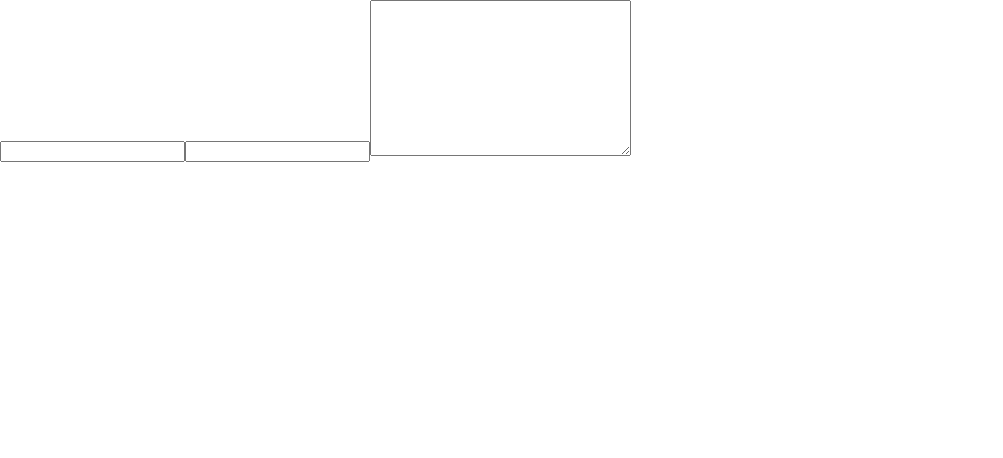
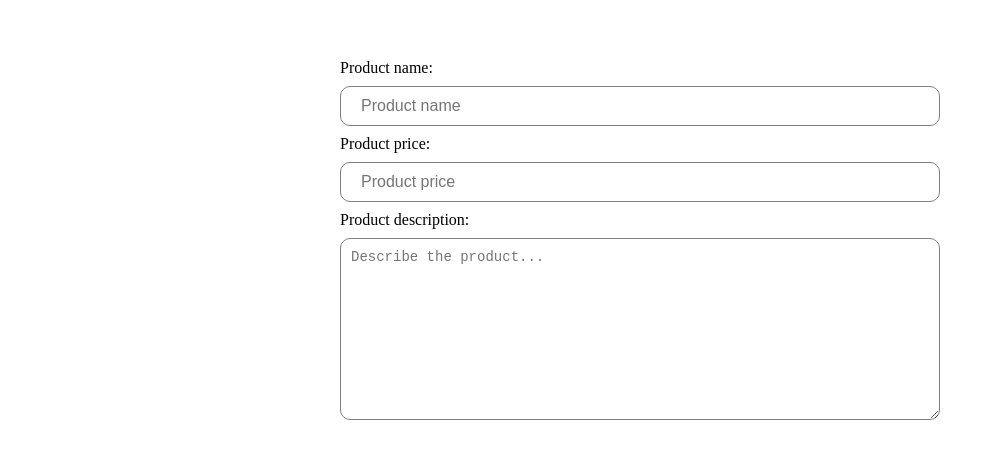
Before and after one commit to andreamasselot/gestion-de-stock, a React (Create React App) app: page / in a window 1280 px wide. Shown: the top 458 px of the page, without its empty margins (0-1003 px from the left). Built offline with nearby package versions, Linux system fonts and the light colour scheme.

Commit message:
formulaire

```diff
--- a/src/App.css
+++ b/src/App.css
@@ -1,38 +1,30 @@
-.App {
-  text-align: center;
+.container {
+  max-width: 1200px;
+  margin: auto;
+  height: 100vh;
 }
-
-.App-logo {
-  height: 40vmin;
-  pointer-events: none;
-}
-
-@media (prefers-reduced-motion: no-preference) {
-  .App-logo {
-    animation: App-logo-spin infinite 20s linear;
-  }
-}
-
-.App-header {
-  background-color: #282c34;
-  min-height: 100vh;
+.product-creation-container {
   display: flex;
   flex-direction: column;
-  align-items: center;
-  justify-content: center;
-  font-size: calc(10px + 2vmin);
-  color: white;
+  margin-top: 60px;
 }
-
-.App-link {
-  color: #61dafb;
+.product-creation {
+  display: flex;
+  flex-direction: column;
+  max-width: 600px;
+  margin: auto;
+  width: 100%;
+  gap: 10px;
 }
-
-@keyframes App-logo-spin {
-  from {
-    transform: rotate(0deg);
-  }
-  to {
-    transform: rotate(360deg);
-  }
+.product-creation input {
+  padding: 10px 20px;
+  border-radius: 10px;
+  border: 1px solid gray;
+  font-size: 16px;
 }
+.product-creation textarea {
+  border: 1px solid gray;
+  border-radius: 10px;
+  padding: 10px;
+  font-size: 14px;
+}
--- a/src/routes/Home.js
+++ b/src/routes/Home.js
@@ -1,13 +1,27 @@
 const Home = () => {
   return (
     <>
-      <section>
+      <section className="container">
         <div className="product-creation-container">
           <form className="product-creation">
-            <input type="text" name="product-name" id="product-name" />
-            <input type="text" name="product-price" id="product-price" />
+            <label for="product-name">Product name:</label>
+            <input
+              type="text"
+              name="product-name"
+              id="product-name"
+              placeholder="Product name"
+            />
+            <label for="product-price">Product price:</label>
+            <input
+              type="text"
+              name="product-price"
+              id="product-price"
+              placeholder="Product price"
+            />
+            <label for="product-description">Product description:</label>
             <textarea
               name="product-description"
+              placeholder="Describe the product..."
               id="product-description"
               cols="30"
               rows="10"
```
